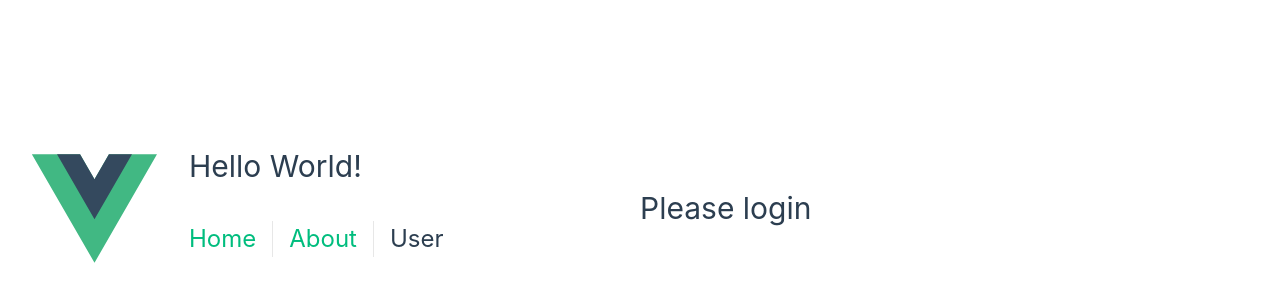
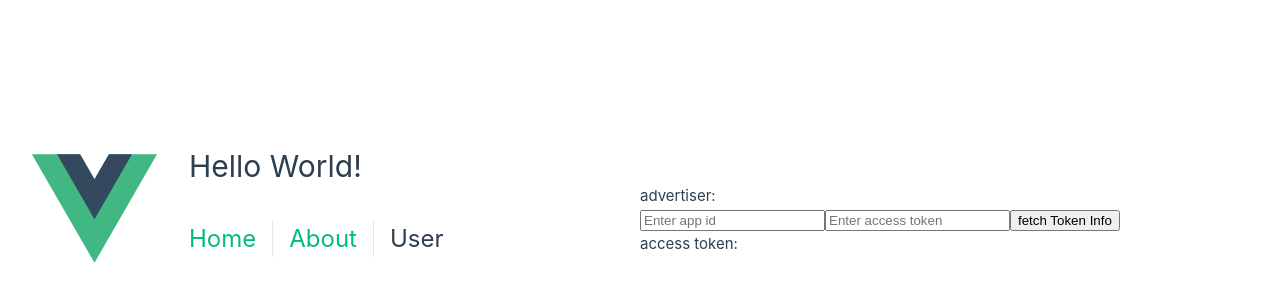
Before and after one commit to Babadzhanov/vue-tiktok-login, a Vue app: page /user in a window 1280 px wide. Shown: the part 192-492 px from the top of the page. Built offline with nearby package versions, Linux system fonts and the light colour scheme.

Commit message:
add some clarifications and remove else for not auth user

```diff
--- a/src/components/Home.vue
+++ b/src/components/Home.vue
@@ -121,13 +121,13 @@ onMounted(() => {
     <h1 class="green">{{ "Login with Tiktok's " }}</h1>
     <div v-if="isLoading" class="loading-spinner"></div>
     <data v-else class="button-container">
-      <button class="button-login" @click="() => loginWithTikTokUser">
+      <button class="button-login" @click="() => loginWithTikTokUser()">
         TikTok account holder
       </button>
       <button class="button-login" @click="() => loginWithTikTokUser('stop')">
         TikTok account holder (stop at auth_code)
       </button>
-      <button class="button-login" @click="() => loginWithTikTokAdvertiser">
+      <button class="button-login" @click="() => loginWithTikTokAdvertiser()">
         TikTok advertiser
       </button>
       <button class="button-login" @click="() => loginWithTikTokAdvertiser('stop')">
--- a/src/components/User.vue
+++ b/src/components/User.vue
@@ -37,7 +37,9 @@ export default {
       if (accessToken && inputAppId.value !== '') {
         console.log('using appId:', inputAppId.value !== '' ? inputAppId.value.toString() : appId)
         console.log('using accessToken:', inputAccessToken.value !== '' ? inputAccessToken.value : accessToken)
+
         try {
+          console.log('posting to https://business-api.tiktok.com/open_api/v1.3/tt_user/token_info/get/')
           const response = await axios.post(
             'https://business-api.tiktok.com/open_api/v1.3/tt_user/token_info/get/',
             {
@@ -50,8 +52,9 @@ export default {
               }
             }
           )
+          console.log('response from https://business-api.tiktok.com/open_api/v1.3/tt_user/token_info/get/:')
           console.log(response)
-          tokenInfo.value = response
+          tokenInfo.value = JSON.stringify(response.data, null, 2)
         } catch (error) {
           console.error('Error fetching token information:', error)
         }
@@ -86,14 +89,16 @@ export default {
           <strong>Profile Picture:</strong>
           <img :src="userInfo.avatar_url_100" alt="Profile Picture" />
         </p>
+      </div>
+      <br>
+      <div>
+        <p>advertiser: </p>
         <input type="text" v-model="inputAppId" placeholder="Enter app id" />
         <input type="text" v-model="inputAccessToken" placeholder="Enter access token" />
         <button @click="fetchTokenInfo">fetch Token Info</button>
-        <p>{{ tokenInfo.value }}</p>
+        <p v-if="tokenInfo">{{ tokenInfo.value }}</p>
       </div>
-      <div v-else>
-        <h1>Please login</h1>
-      </div>
+      <p>access token: {{ accessToken }}</p>
     </div>
   </div>
 </template>
```
